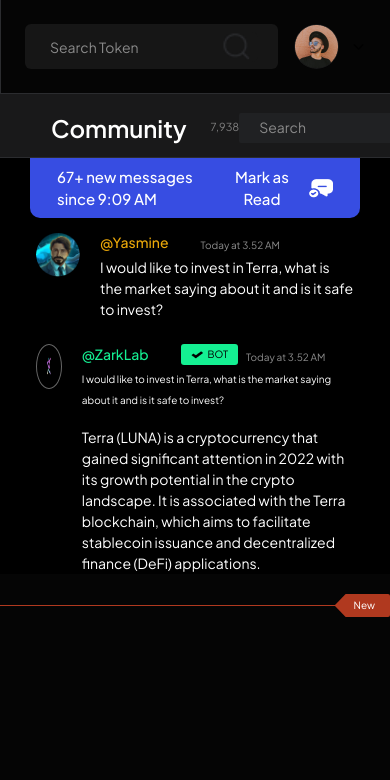
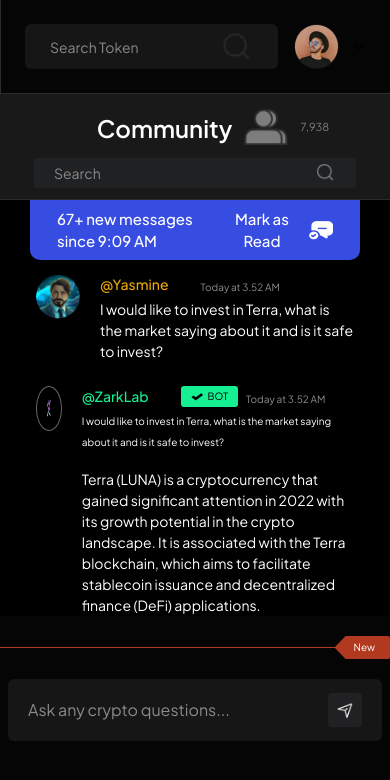
Before and after one commit to MamtazDev/zarklab-v2-html, a plain HTML site: page index.html in a window 390 px wide. Drawn offline with nearby package versions, Linux system fonts and the light colour scheme.

Commit message:
chat terminal done

```diff
--- a/index.html
+++ b/index.html
@@ -77,7 +77,7 @@
 
             <div class="w-full h-screen overflow-y-auto no-scrollbar">
                 <div>
-                    <div class="comingSoon ">
+                    <div class="comingSoon">
                         <div class="p-[24px] border-l border-l-[#2B2C2F] border-b border-b-[#2B2C2F]">
                             <div class="flex gap-4 justify-between items-center">
                                 <div class="w-3/4 lg:5/6 relative">
@@ -112,7 +112,7 @@
                         </div>
                         <div class="max-w-[1250px] mx-auto">
                             <div
-                                class="flex justify-between items-center bg-[#19191A] p-[15px] border-b border-b-[#2B2C2F] pb-[11px]">
+                                class="flex flex-col md:flex-row justify-content-center gap-3 md:justify-between justify-between items-center bg-[#19191A] p-[15px] border-b border-b-[#2B2C2F] pb-[11px]">
                                 <div class="flex gap-3 rounded-full items-center">
                                     <p class="text-[#FFF] text-[24px] font-[600] ps-[36px]">Community</p>
                                     <div>
@@ -202,9 +202,17 @@
                                     </div>
                                 </div>
                             </div>
+
                             <div class="flex items-center my-[20px]">
                                 <div class="h-[1px] w-full bg-[#B0391F]"></div>
                                 <p class="newbg rounded-r-[2px] text-[#FFF] text-[10px]">New</p>
+                            </div>
+
+                            <div class="flex items-center gap-2 mx-2 mt-3 md:mx-0 px-[20px] py-[14px] rounded-[6px] bg-[#161617]">
+                                <input type="text" class="bg-[#161617] w-full placeholder:text-[#8A8A8A] text-[#FFF]" placeholder="Ask any crypto questions...">
+                                <button class="p-[8px] bg-[#212123] rounded-[4px]">
+                                    <img src="./assets/sendMsg.png" alt="Send">
+                                </button>
                             </div>
                         </div>
                     </div>
```
Also changed, not shown: assets/sendMsg.png (added).
